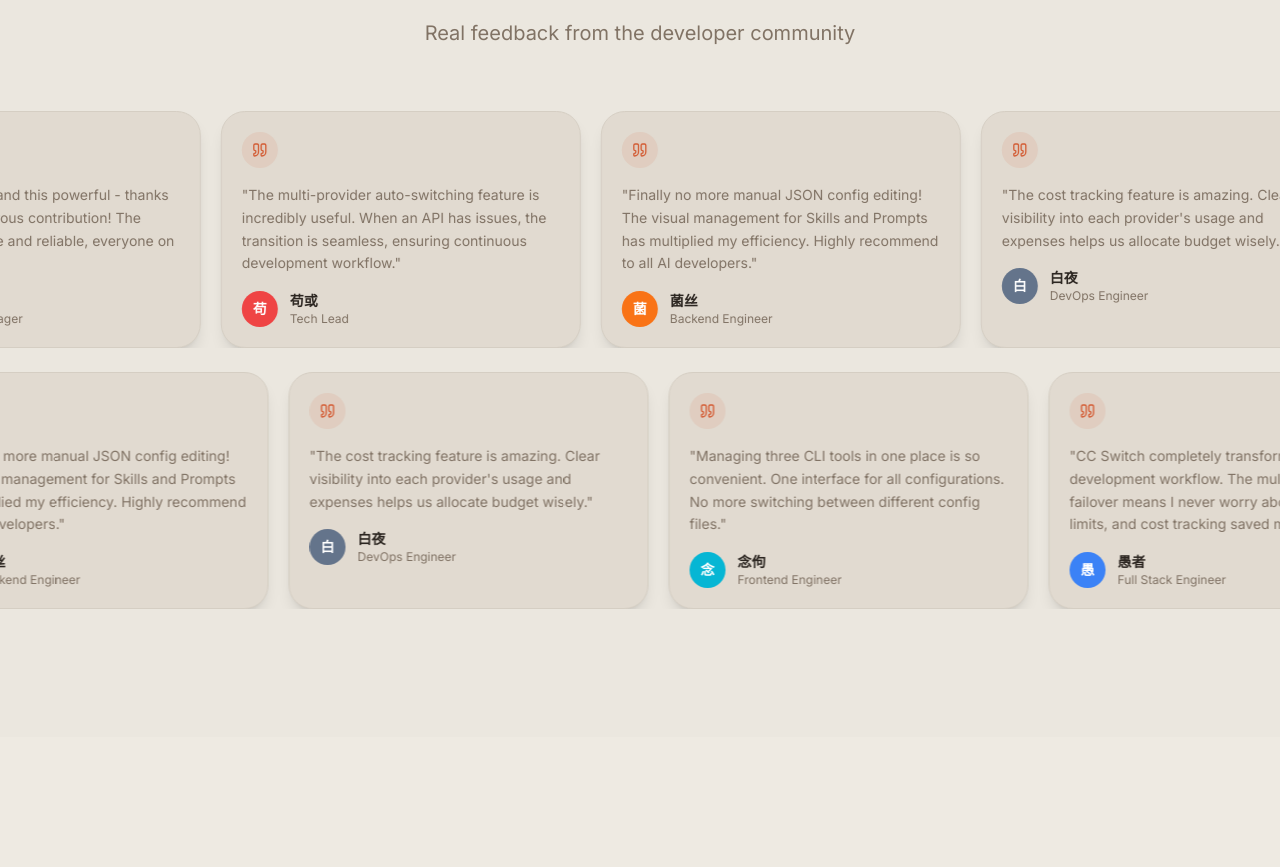
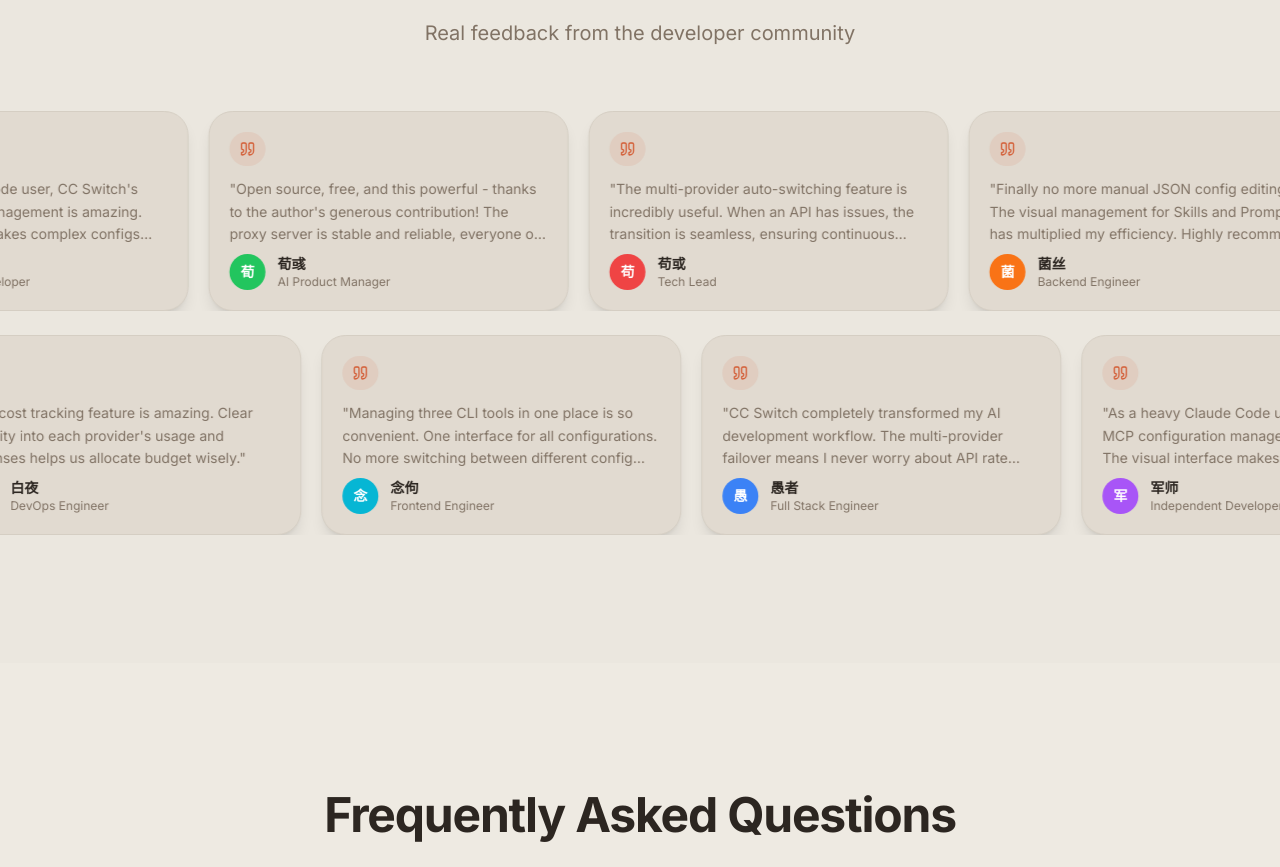
Before and after one commit to yovinchen/cc-switch-website, a React (Vite) app: page / in a window 1280 px wide. Shown: the part 3913-4780 px from the top of the page. Built offline with nearby package versions, Linux system fonts and the light colour scheme; no server answers.

Commit message:
fix(testimonials): align author to bottom and slow scroll speed

```diff
--- a/src/components/ccswitch/TestimonialsSection.tsx
+++ b/src/components/ccswitch/TestimonialsSection.tsx
@@ -17,19 +17,19 @@ function TestimonialCard({ testimonial, style }: {
   style: { avatar: string; avatarBg: string };
 }) {
   return (
-    <div className="flex-shrink-0 w-[320px] md:w-[360px] p-5 rounded-2xl bg-card border border-border shadow-lg">
+    <div className="flex-shrink-0 w-[320px] md:w-[360px] h-[200px] p-5 rounded-2xl bg-card border border-border shadow-lg flex flex-col">
       {/* Quote Icon */}
-      <div className="w-9 h-9 rounded-full bg-primary/10 flex items-center justify-center mb-4">
+      <div className="w-9 h-9 rounded-full bg-primary/10 flex items-center justify-center mb-3">
         <Quote className="w-4 h-4 text-primary" />
       </div>
 
-      {/* Content */}
-      <p className="text-sm text-muted-foreground leading-relaxed mb-4 line-clamp-4">
+      {/* Content - flex-grow 占用剩余空间 */}
+      <p className="text-sm text-muted-foreground leading-relaxed line-clamp-3 flex-grow">
         "{testimonial.content}"
       </p>
 
-      {/* Author */}
-      <div className="flex items-center gap-3">
+      {/* Author - 靠近底部 */}
+      <div className="flex items-center gap-3 mt-auto pt-3">
         <div className={`w-9 h-9 rounded-full ${style.avatarBg} text-white flex items-center justify-center font-bold text-sm`}>
           {style.avatar}
         </div>
@@ -147,12 +147,12 @@ export function TestimonialsSection() {
         }
 
         .animate-marquee-left {
-          animation: marquee-left 120s linear infinite;
+          animation: marquee-left 200s linear infinite;
           will-change: transform;
         }
 
         .animate-marquee-right {
-          animation: marquee-right 130s linear infinite;
+          animation: marquee-right 220s linear infinite;
           will-change: transform;
         }
       `}</style>
```
